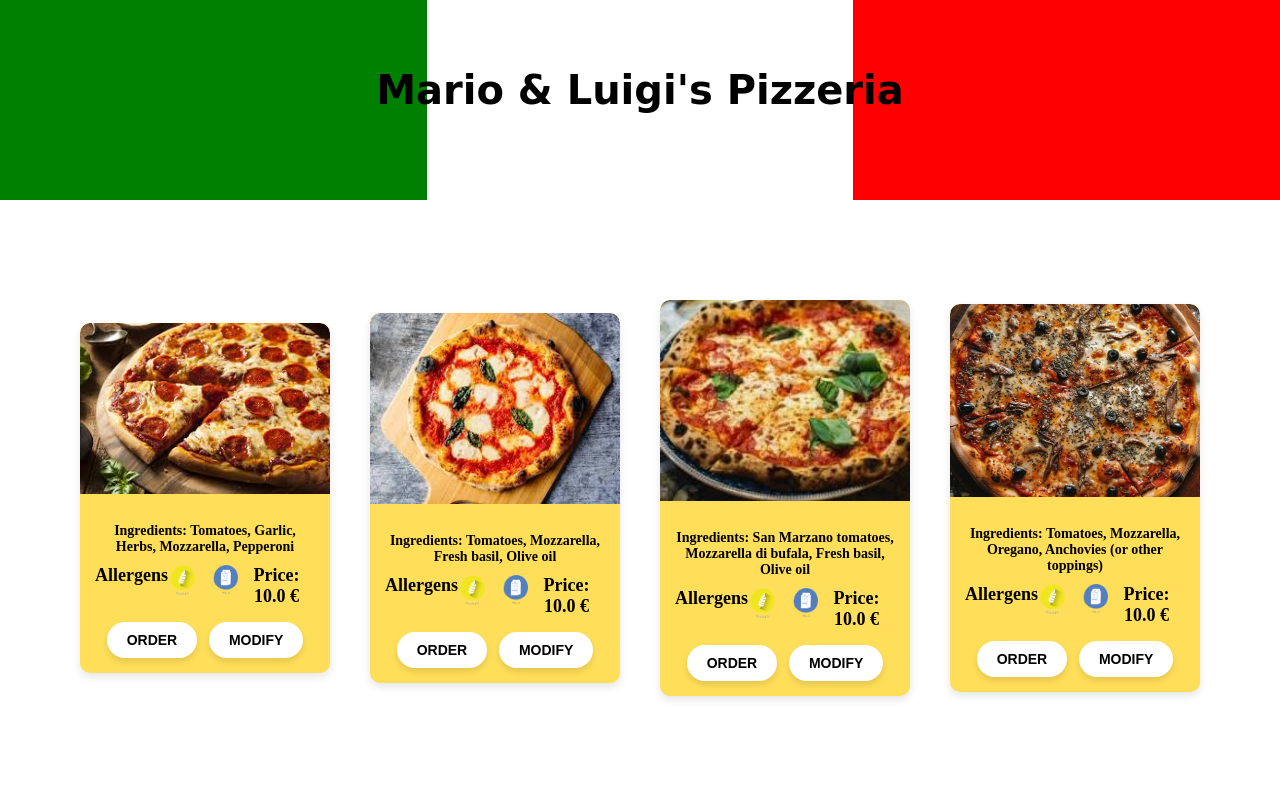
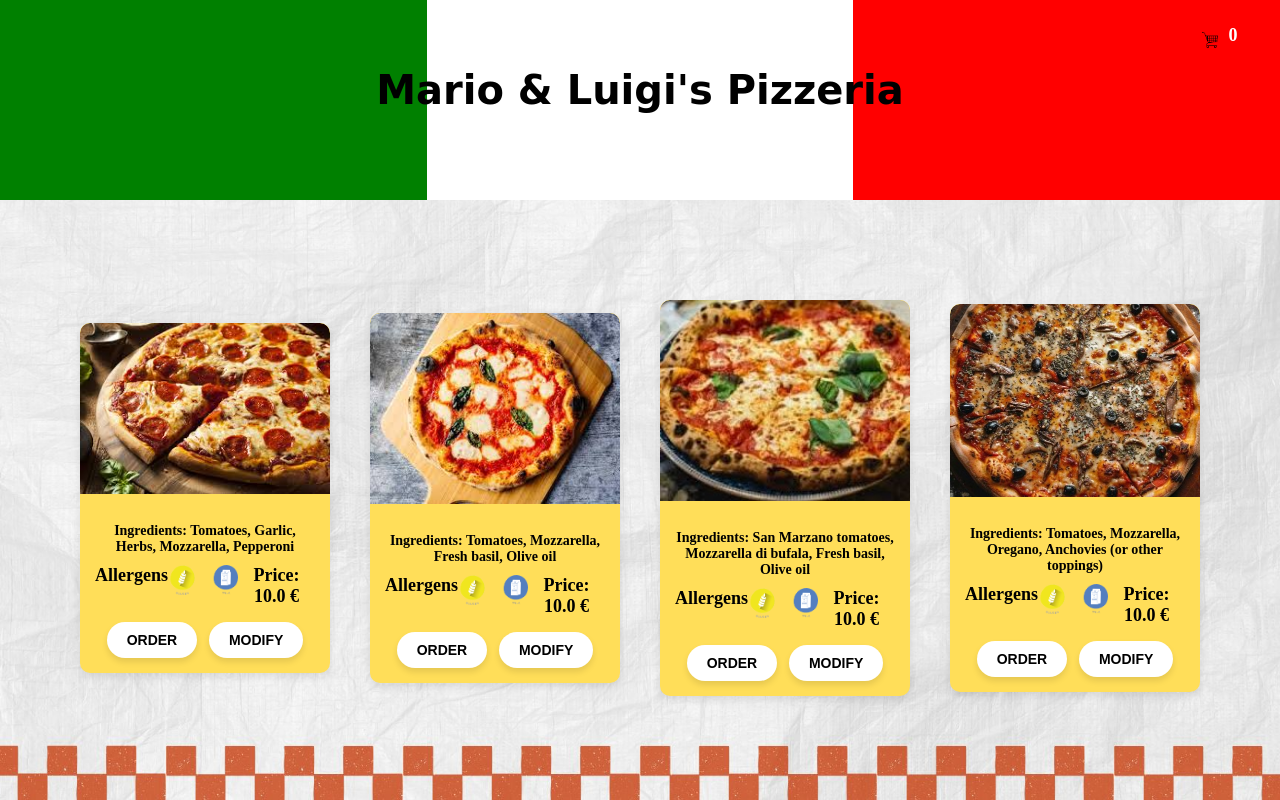
Before and after one commit to toent/TeamNULL, a Flask app: page / in a window 1280 px wide. Run offline with Flask 3, Linux system fonts and the light colour scheme; some web fonts are replaced.

Commit message:
added images and logo, made shortcut, added cart with counter

```diff
--- a/static/css/css.css
+++ b/static/css/css.css
@@ -167,3 +167,32 @@
     width: 30px;
     height: 30px;
 }
+
+/* Cart */
+/* Cart container styling */
+.cart {
+    position: fixed;
+    top: 20px; /* Adjust top position as needed */
+    right: 20px; /* Adjust right position as needed */
+    margin-right: 30px;
+    z-index: 1000; /* Ensures it stays above other elements */
+}
+
+/* Cart image styling */
+.cart img {
+    width: 40px; /* Adjust size as needed */
+    height: auto; /* Maintains aspect ratio */
+}
+
+/* Cart count styling */
+.cart-count {
+    position: absolute;
+    top: 5%;
+    left: 75%;
+    transform: translate(-5%, -5%);
+    background-color: red;
+    color: white;
+    border-radius: 50%;
+    padding: 5px 10px;
+    font-weight: bold;
+}
--- a/static/css/gSTYLE.css
+++ b/static/css/gSTYLE.css
@@ -4,7 +4,10 @@
     padding: 0;
     background-color: white;
     font-family: 'Italianno', cursive;
-    overflow-x: hidden; /* Prevent horizontal scrolling */
+    background-image: url("/static/images/background.jpg");
+    background-size: cover;
+    background-repeat: no-repeat;
+    background-position: center;
 }
 h1{
     font-family: 'Italianno', cursive;
--- a/static/js/js.js
+++ b/static/js/js.js
@@ -24,3 +24,35 @@
         boxes.classList.add('show-boxes');
     }
 });
+//cart
+// Initialize cart count
+let cartCount = 0;
+
+// Get cart count element
+const cartCountDisplay = document.querySelector('.cart-count');
+
+// Event listener for "Add to Cart" button
+document.getElementById("addToCartBtn").addEventListener("click", function(event) {
+    event.preventDefault();
+
+    // Increment cart count
+    cartCount++;
+    cartCountDisplay.textContent = cartCount;
+
+    // Get product details
+    const selectedCapacity = document.getElementById('capacity').value;
+    const selectedPrice = document.querySelector('.price-value').getAttribute("data-price");
+    const customerName = document.getElementById('customer_name').value;
+
+    // Total price calculation (assuming quantity is 1 for simplicity)
+    const quantity = 1;
+    const totalPrice = (parseFloat(selectedPrice) * quantity).toFixed(2);
+
+    // Display message in modal
+    modalMessage.innerHTML = `
+        Customer Name: ${customerName}<br>
+        Quantity: ${quantity}<br>
+        Total Price: ${totalPrice} &euro;.
+    `;
+    modal.style.display = "block";
+});
--- a/templates/index.html
+++ b/templates/index.html
@@ -13,6 +13,8 @@
     <link rel="preconnect" href="https://fonts.googleapis.com">
     <link rel="preconnect" href="https://fonts.gstatic.com" crossorigin>
     <link href="https://fonts.googleapis.com/css2?family=Italiana&display=swap" rel="stylesheet">
+    <link rel="shortcut icon" type="image/png" href="{{ url_for('static', filename='images/logo.png') }}">
+
 </head>
 <body>
 
@@ -25,6 +27,14 @@
             <h1>Welcome to <br> Mario & Luigi's Pizzeria</h1>
         </div>
     </div>
+
+    <div class="cart">
+        <a href="#">
+            <img src="{{ url_for('static', filename='images/cart.png') }}" alt="Cart">
+        </a>
+        <span class="cart-count">0</span>
+    </div>
+
 
     <!-- Boxes container for pizza cards -->
     <div class="boxes" id="boxes">
```
Also changed, not shown: static/images/background.jpg (added), static/images/cart.png (added), static/images/logo.png (added).
